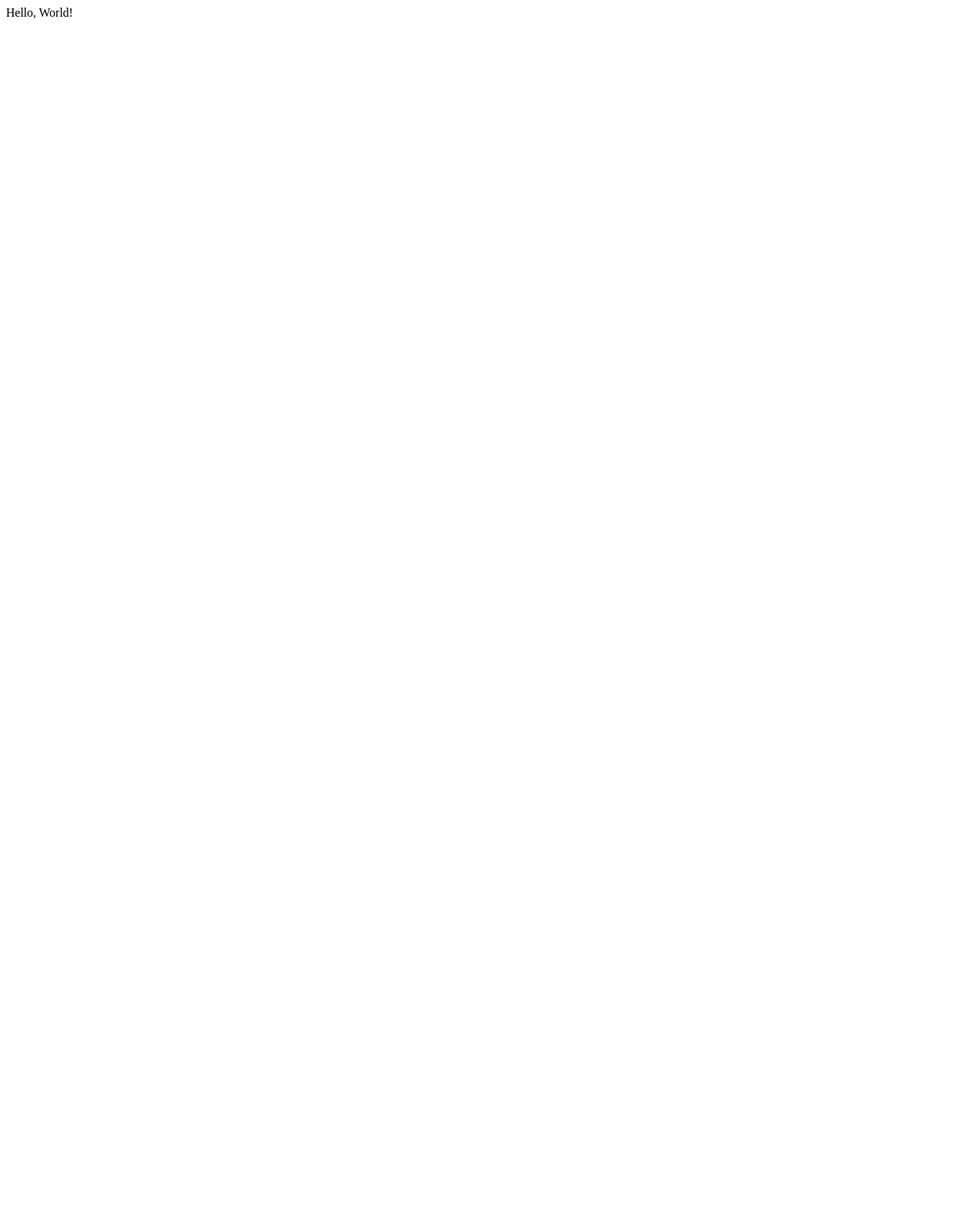
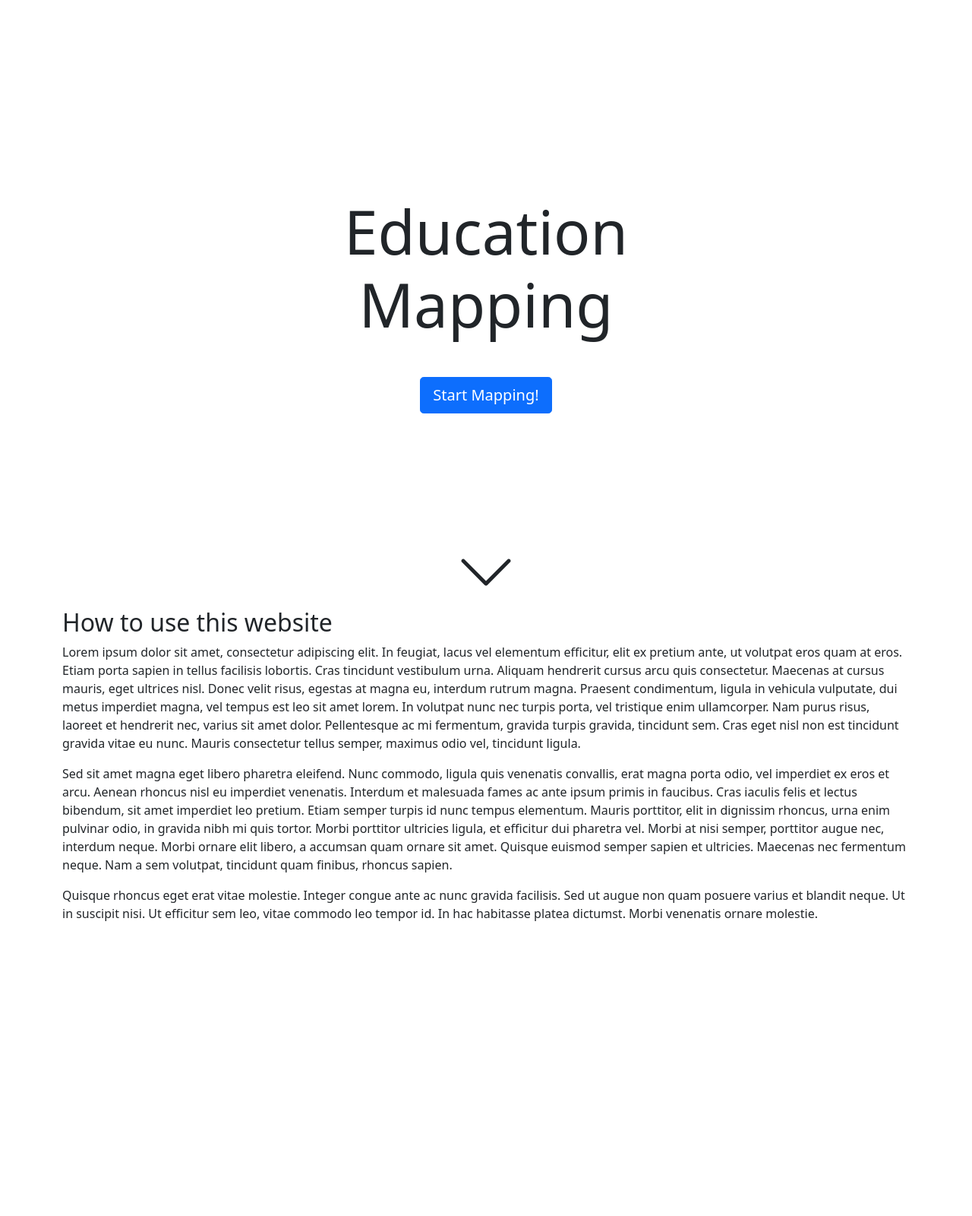
Before and after one commit to czhao39/soc414-educationmapping, a Flask app: page / in a window 1280 px wide. Before the commit the page is almost empty. Shown: the whole page at 76% size. Before the commit the page ends 25 px from the top, so only its background shows below. Run offline with Flask 2, Linux system fonts and the light colour scheme; some libraries are stand-ins or nearby versions.

Commit message:
Add homepage

```diff
--- a/app.py
+++ b/app.py
@@ -5,7 +5,7 @@ app = Flask(__name__, static_url_path="")
 
 @app.route("/")
 def hello():
-    return "Hello, World!"
+    return render_template("home.html")
 
 
 @app.route("/map")
--- /dev/null
+++ b/templates/home.html
@@ -0,0 +1,32 @@
+<!DOCTYPE html>
+
+<html lang="en">
+    <head>
+        <title>Home | Education Mapping</title>
+        <meta charset="utf-8">
+        <meta name="viewport" content="width=device-width, initial-scale=1">
+
+        <link href="https://cdn.jsdelivr.net/npm/bootstrap@5.0.0-beta3/dist/css/bootstrap.min.css" rel="stylesheet" integrity="sha384-eOJMYsd53ii+scO/bJGFsiCZc+5NDVN2yr8+0RDqr0Ql0h+rP48ckxlpbzKgwra6" crossorigin="anonymous">
+        <link rel="stylesheet" href="https://cdn.jsdelivr.net/npm/bootstrap-icons@1.4.1/font/bootstrap-icons.css">
+        <link href="/css/home.css" rel="stylesheet">
+
+        <script src="https://cdn.jsdelivr.net/npm/bootstrap@5.0.0-beta3/dist/js/bootstrap.bundle.min.js" integrity="sha384-JEW9xMcG8R+pH31jmWH6WWP0WintQrMb4s7ZOdauHnUtxwoG2vI5DkLtS3qm9Ekf" crossorigin="anonymous"></script>
+    </head>
+    <body>
+        <div class="container min-vh-100">
+            <div class="position-absolute top-50 start-50 translate-middle text-center">
+                <h1 class="display-1 mb-5">Education Mapping</h1>
+                <a href="/map" class="btn btn-primary btn-lg">Start Mapping!</a>
+            </div>
+            <div class="position-absolute bottom-0 start-50 translate-middle-x">
+                <a href="#howto-container" class="display-1 text-reset"><i class="bi bi-chevron-down"></i></a>
+            </div>
+        </div>
+        <div id="howto-container" class="container min-vh-100">
+            <h2>How to use this website</h2>
+            <p>Lorem ipsum dolor sit amet, consectetur adipiscing elit. In feugiat, lacus vel elementum efficitur, elit ex pretium ante, ut volutpat eros quam at eros. Etiam porta sapien in tellus facilisis lobortis. Cras tincidunt vestibulum urna. Aliquam hendrerit cursus arcu quis consectetur. Maecenas at cursus mauris, eget ultrices nisl. Donec velit risus, egestas at magna eu, interdum rutrum magna. Praesent condimentum, ligula in vehicula vulputate, dui metus imperdiet magna, vel tempus est leo sit amet lorem. In volutpat nunc nec turpis porta, vel tristique enim ullamcorper. Nam purus risus, laoreet et hendrerit nec, varius sit amet dolor. Pellentesque ac mi fermentum, gravida turpis gravida, tincidunt sem. Cras eget nisl non est tincidunt gravida vitae eu nunc. Mauris consectetur tellus semper, maximus odio vel, tincidunt ligula.</p>
+            <p>Sed sit amet magna eget libero pharetra eleifend. Nunc commodo, ligula quis venenatis convallis, erat magna porta odio, vel imperdiet ex eros et arcu. Aenean rhoncus nisl eu imperdiet venenatis. Interdum et malesuada fames ac ante ipsum primis in faucibus. Cras iaculis felis et lectus bibendum, sit amet imperdiet leo pretium. Etiam semper turpis id nunc tempus elementum. Mauris porttitor, elit in dignissim rhoncus, urna enim pulvinar odio, in gravida nibh mi quis tortor. Morbi porttitor ultricies ligula, et efficitur dui pharetra vel. Morbi at nisi semper, porttitor augue nec, interdum neque. Morbi ornare elit libero, a accumsan quam ornare sit amet. Quisque euismod semper sapien et ultricies. Maecenas nec fermentum neque. Nam a sem volutpat, tincidunt quam finibus, rhoncus sapien.</p>
+            <p>Quisque rhoncus eget erat vitae molestie. Integer congue ante ac nunc gravida facilisis. Sed ut augue non quam posuere varius et blandit neque. Ut in suscipit nisi. Ut efficitur sem leo, vitae commodo leo tempor id. In hac habitasse platea dictumst. Morbi venenatis ornare molestie.</p>
+        </div>
+    </body>
+</html>
--- a/templates/map.html
+++ b/templates/map.html
@@ -11,7 +11,6 @@
         <script src="https://api.mapbox.com/mapbox-gl-js/v2.2.0/mapbox-gl.js"></script>
         <script type="text/javascript" src="/js/map.js" defer></script>
     </head>
-
     <body>
         <div id="map"></div>
     </body>
```
